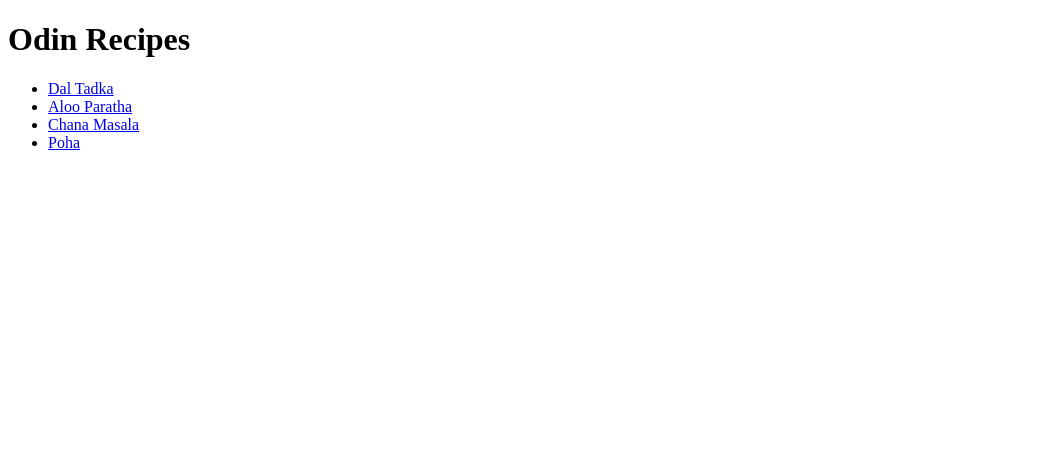
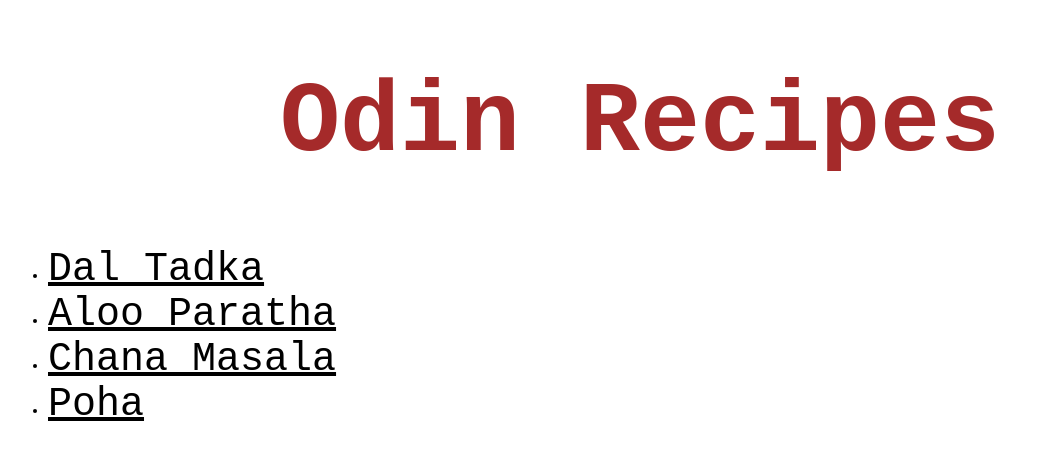
Before and after one commit to manyu994/odin-recipes, a plain HTML site: page index.html in a window 1280 px wide. Shown: the whole page, without its empty margins (0-1048 px from the left). Drawn offline with Linux system fonts and the light colour scheme.

Commit message:
add stylesheet and fixed the title element of all pages

```diff
--- a/index.html
+++ b/index.html
@@ -4,14 +4,15 @@
     <meta charset="UTF-8">
     <meta name="viewport" content="width=device-width, initial-scale=1.0">
     <title>Document</title>
+    <link rel="stylesheet" href="style.css">
 </head>
 <body>
-    <h1>Odin Recipes</h1>
+    <h1 id="title">Odin Recipes</h1>
     <ul>
-    <li><a href="recipes/dal-tadka.html">Dal Tadka</a></li>
-    <li><a href="recipes/aloo-paratha.html">Aloo Paratha</a></li>
-    <li><a href="recipes/chana-masala.html" >Chana Masala</a></li>
-    <li><a href="recipes/poha.html">Poha</a></li>
+    <li><a class="recipes" href="recipes/dal-tadka.html">Dal Tadka</a></li>
+    <li><a class="recipes" href="recipes/aloo-paratha.html">Aloo Paratha</a></li>
+    <li><a class="recipes" href="recipes/chana-masala.html" >Chana Masala</a></li>
+    <li><a class="recipes" href="recipes/poha.html">Poha</a></li>
     </ul>
 </body>
 </html>
--- /dev/null
+++ b/recipes/style.css
@@ -0,0 +1,17 @@
+* {
+  font-family: 'Times New Roman', Times, serif;
+}
+
+h1
+{
+  font-size: 100px;
+}
+
+img {
+    width: 400px;
+    align-items: center;
+}
+
+h1, h2{
+    text-align: center;
+}
--- /dev/null
+++ b/style.css
@@ -0,0 +1,17 @@
+*{
+    font-family: 'Courier New', Courier, monospace;
+}
+.recipes
+{
+    font-size: 40px;
+    color: black;
+    text-align: center;
+}
+
+#title
+{
+    text-align: center;
+    font-size: 100px;
+    font-weight: bold;
+    color: brown;
+}
```
Also changed, not shown: recipes/aloo-paratha.html (+2 -1 lines), recipes/chana-masala.html (+2 -1 lines), recipes/dal-tadka.html (+1 -0 lines), recipes/poha.html (+2 -1 lines).
